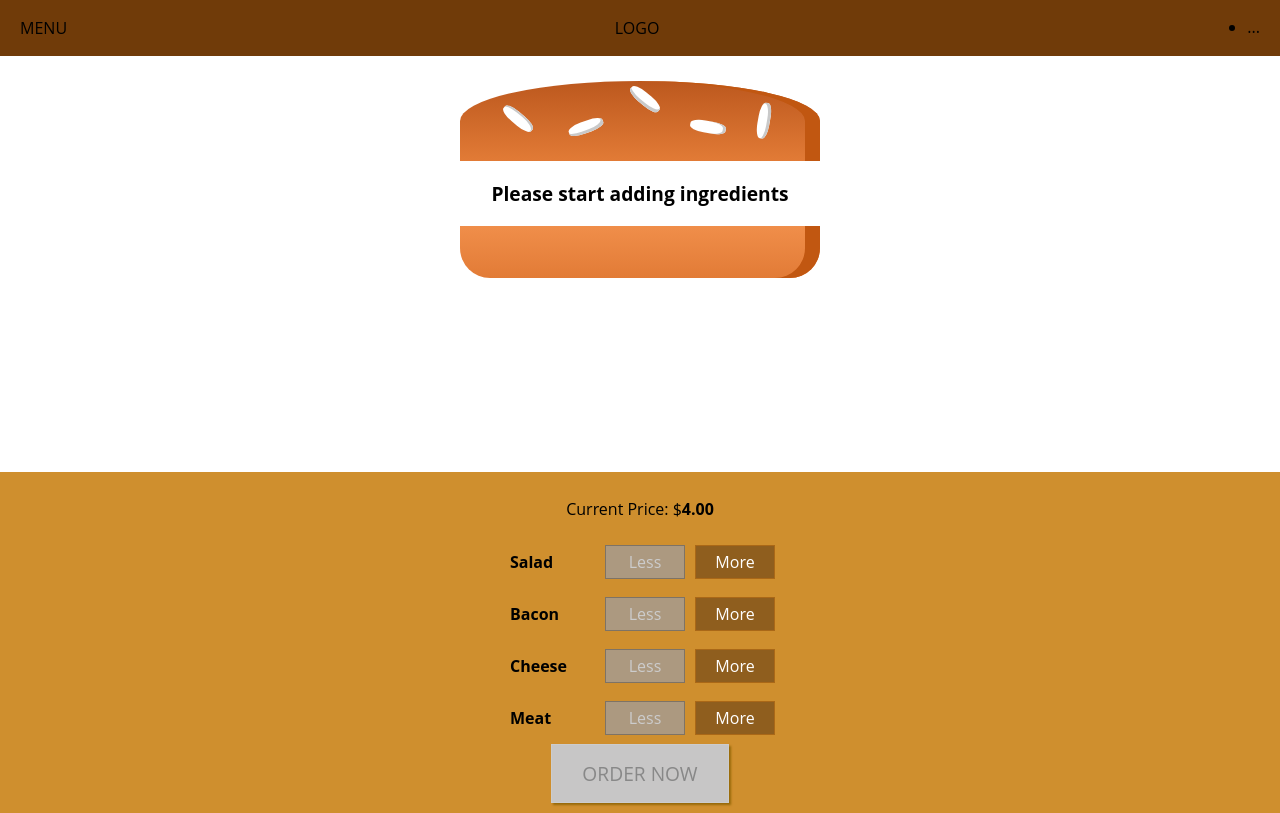
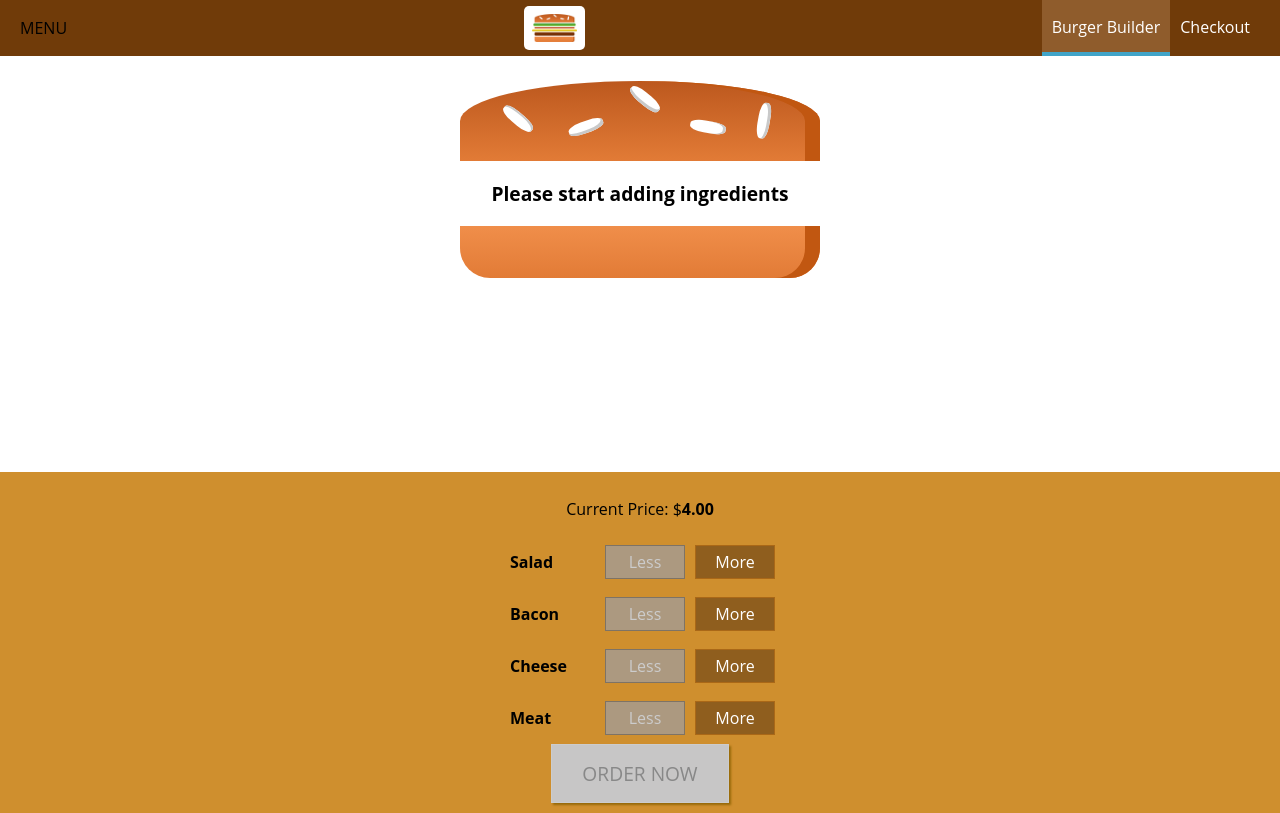
Before and after one commit to shaneiadt/react-burger-builder, a React app: page / in a window 1280 px wide. Built offline with nearby package versions, Linux system fonts and the light colour scheme; the HTML template or start-up script is replaced by a standard one.

Commit message:
Add Navigation Items

```diff
--- /dev/null
+++ b/src/components/Logo/Logo.css
@@ -0,0 +1,11 @@
+.Logo{
+    background-color: #fff;
+    padding: 8px;
+    height: 80%;
+    box-sizing: border-box;
+    border-radius: 5px;
+}
+
+.Logo img {
+    height: 100%;
+}
--- /dev/null
+++ b/src/components/Logo/Logo.js
@@ -0,0 +1,12 @@
+import React from 'react';
+
+import burgerLogo from '../../assets/images/burger-logo.png';
+import classes from './Logo.css';
+
+const logo = (props) => (
+    <div className={classes.Logo}>
+        <img src={burgerLogo} alt="React Burger Builder" />
+    </div>
+);
+
+export default logo;
--- /dev/null
+++ b/src/components/Navigation/NavigationItems/NavigationItem/NavigationItem.css
@@ -0,0 +1,24 @@
+.NavigationItem{
+    margin:0;
+    box-sizing: border-box;
+    display: flex;
+    height:100%;
+    align-items: center;
+}
+
+.NavigationItem a{
+    color:#fff;
+    text-decoration: none;
+    height:100%;
+    padding:16px 10px;
+    border-bottom: 4px solid transparent;
+    box-sizing: border-box;
+    display: block;
+}
+.NavigationItem a:hover,
+.NavigationItem a:active,
+.NavigationItem a.active{
+    background-color: #8f5c2c;
+    border-bottom: 4px solid #40a4c8;
+    color:#fff;
+}
--- /dev/null
+++ b/src/components/Navigation/NavigationItems/NavigationItem/NavigationItem.js
@@ -0,0 +1,13 @@
+import React from 'react';
+
+import classes from './NavigationItem.css';
+
+const navigationItem = (props) => (
+     <li className={classes.NavigationItem}>
+         <a
+            href={props.link}
+            className={props.active ? classes.active : null}>{props.children}</a>
+    </li>
+);
+
+export default navigationItem;
--- /dev/null
+++ b/src/components/Navigation/NavigationItems/NavigationItems.css
@@ -0,0 +1,8 @@
+.NavigationItems{
+    margin:0;
+    padding:0;
+    list-style: none;
+    display: flex;
+    align-items: center;
+    height:100%;
+}
--- /dev/null
+++ b/src/components/Navigation/NavigationItems/NavigationItems.js
@@ -0,0 +1,13 @@
+import React from 'react';
+
+import classes from './NavigationItems.css';
+import NavigationItem from './NavigationItem/NavigationItem';
+
+const navigationItems = (props) => (
+    <ul className={classes.NavigationItems}>
+        <NavigationItem link="/" active>Burger Builder</NavigationItem>
+        <NavigationItem link="/">Checkout</NavigationItem>
+    </ul>
+);
+
+export default navigationItems;
--- a/src/components/Navigation/Toolbar/Toolbar.js
+++ b/src/components/Navigation/Toolbar/Toolbar.js
@@ -1,15 +1,15 @@
 import React from 'react';
 
 import classes from './Toolbar.css';
+import Logo from '../../Logo/Logo';
+import NavigationItems from '../NavigationItems/NavigationItems';
 
 const toolbar = (props) => (
     <header className={classes.Toolbar}>
         <div>MENU</div>
-        <div>LOGO</div>
+        <Logo />
         <nav>
-            <ul>
-                <li>...</li>
-            </ul>
+            <NavigationItems />
         </nav>
     </header>
 );
```
Also changed, not shown: src/assets/images/burger-logo.png (added).
